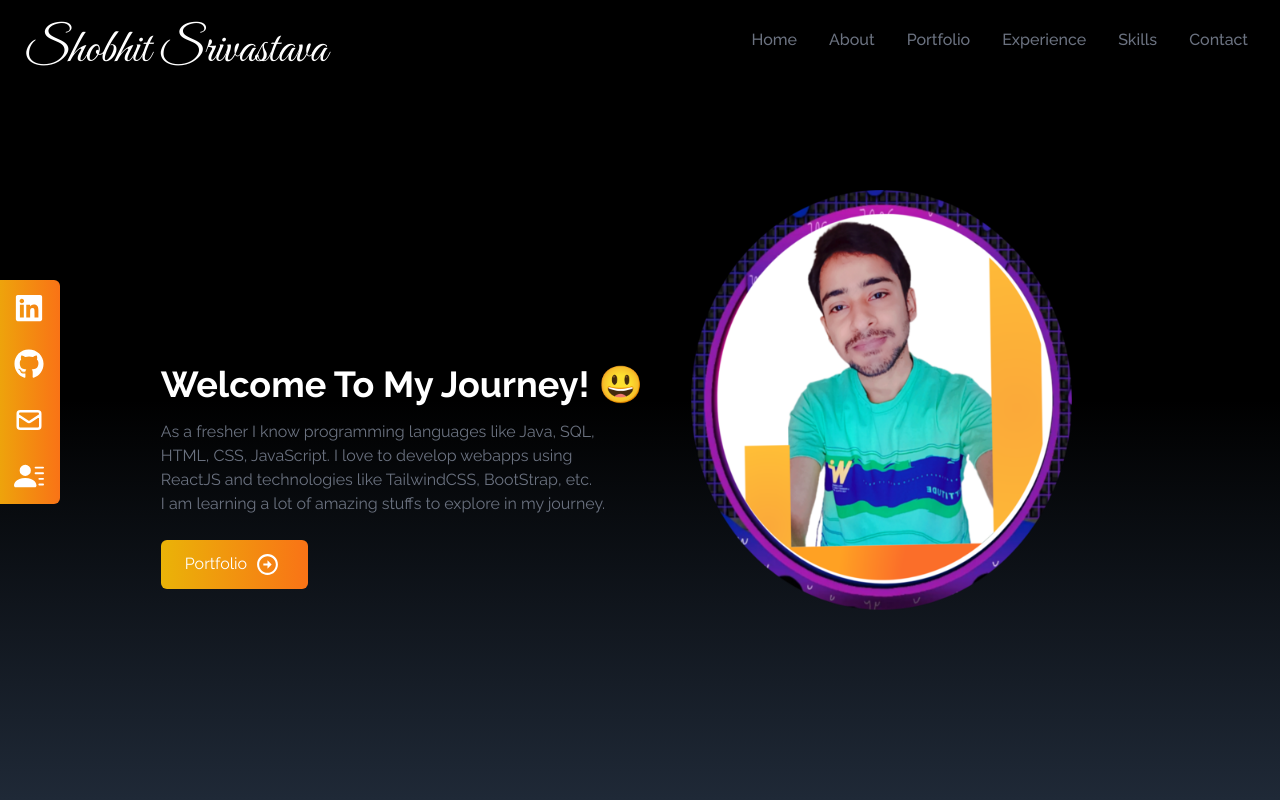
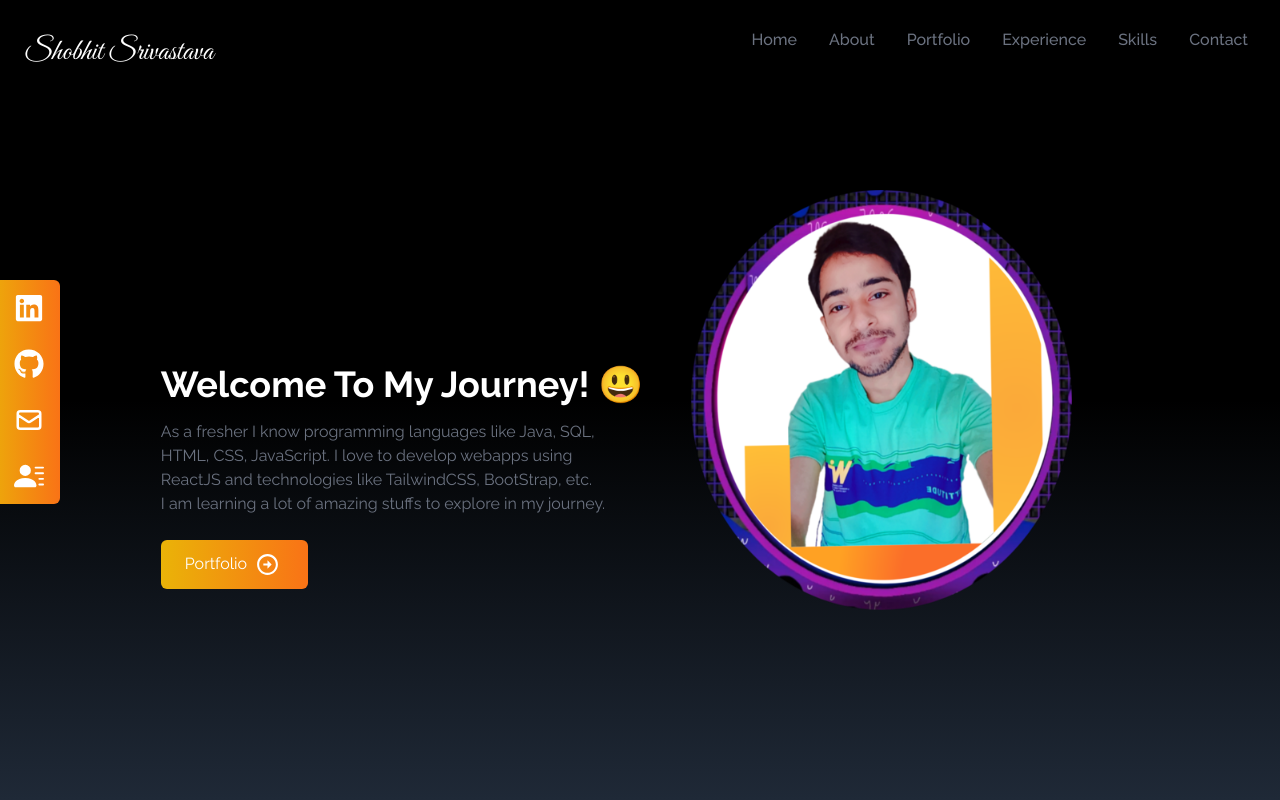
Before and after one commit to SHOBHITGITS/my-portfolio, a React (Create React App) app: page / in a window 1280 px wide. Shown: the top 800 px of the page. Built offline with nearby package versions, Linux system fonts and the light colour scheme.

Commit message:
Minor Change

```diff
--- a/src/components/Footer.jsx
+++ b/src/components/Footer.jsx
@@ -5,7 +5,7 @@ const Footer = () => {
     <div className=" pt-4 flex flex-col bg-gradient-to-b from-yellow-500 via-orange-400 to-orange-500 text-black justify-center items-center">
       <div className="p-4 ml-2">
         <p  className="items-center justify-center ">
-            Made With 🧡 By Shobhit
+            Made With ❤️ By Shobhit
 
         </p>
             <p className="items-center justify-center ">
--- a/src/components/NavBar.jsx
+++ b/src/components/NavBar.jsx
@@ -36,8 +36,8 @@ const NavBar = () => {
   return (
     <div className='flex justify-between items-center w-full h-20 text-white bg-black fixed px-4'>
         <div>
-          <h1 className='text-5xl font-signature ml-2
-          mt-5 cursor-pointer'>Shobhit Srivastava</h1>
+          <h1 className='text-3xl font-signature ml-2
+          mt-6 cursor-pointer'>Shobhit Srivastava</h1>
         </div>
 
         <ul className='hidden md:flex'>
```
